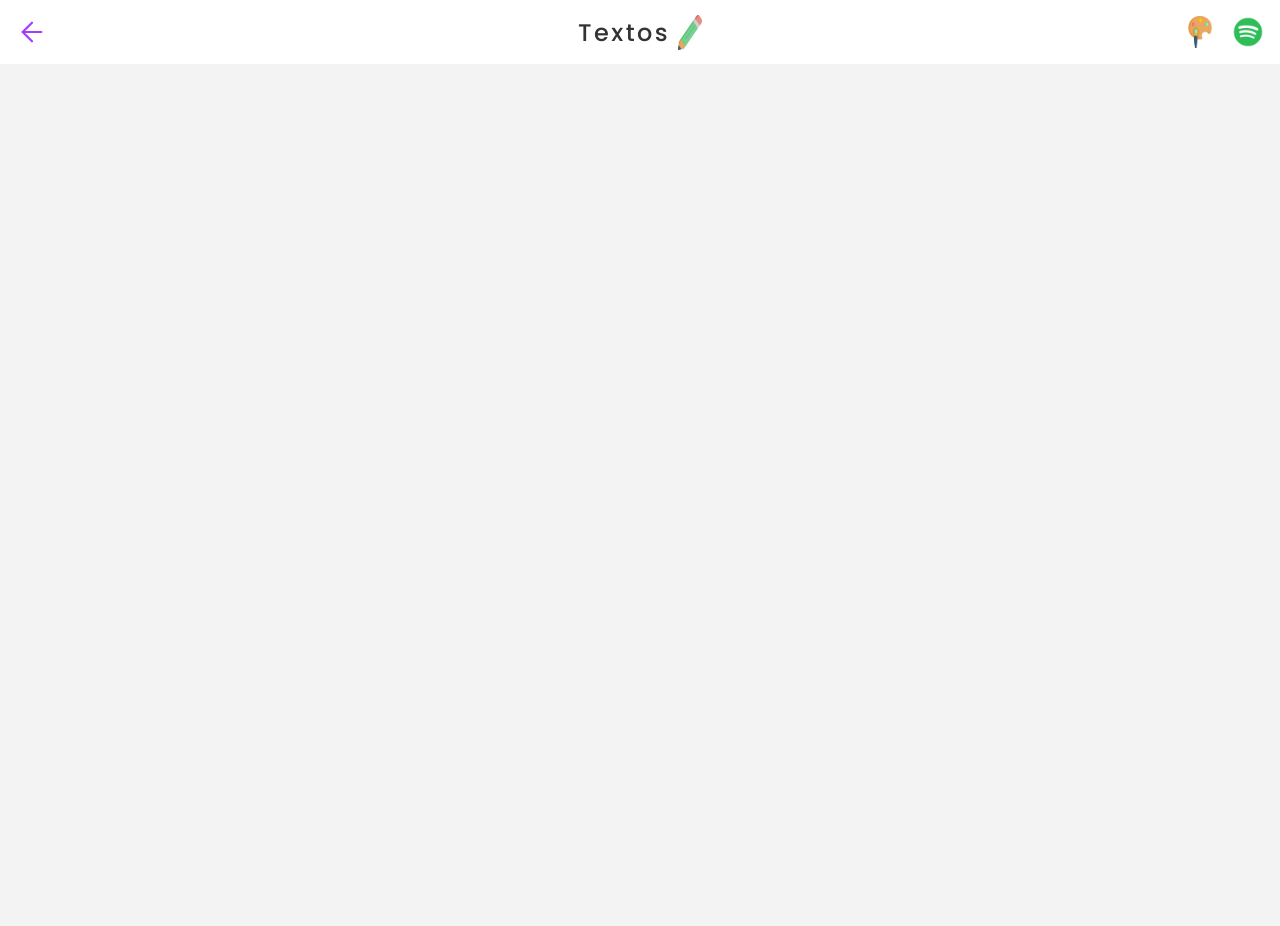
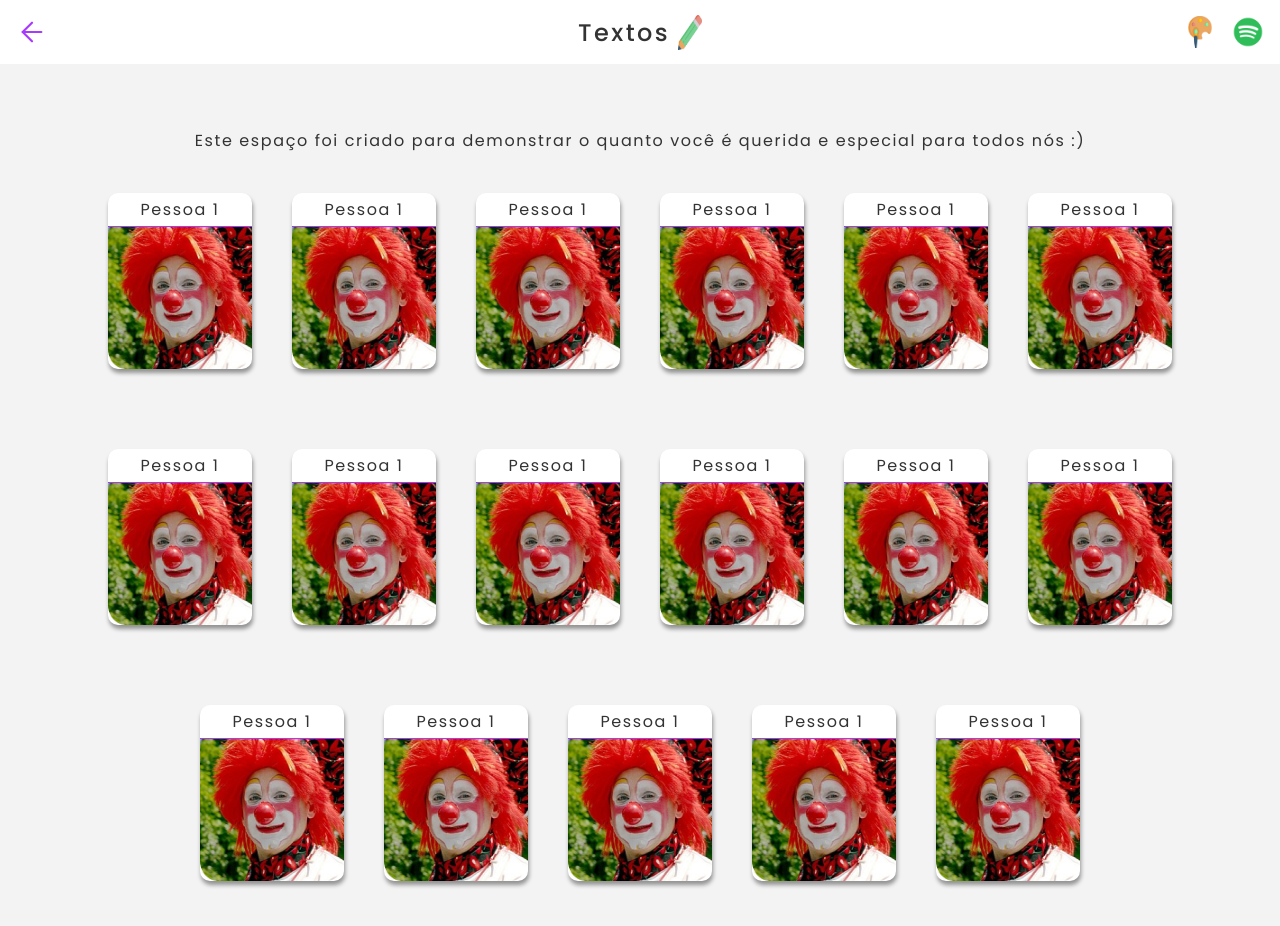
Before and after one commit to JoaoGuiBC/b-days, a Next.js app: page /Textos in a window 1280 px wide. Shown: the top 926 px of the page. Before the commit the page ends 800 px from the top, so only its background shows below. Built offline with nearby package versions, Linux system fonts and the light colour scheme.

Commit message:
Texts page structure (HTML + CSS)

```diff
--- a/src/components/Header/styles.ts
+++ b/src/components/Header/styles.ts
@@ -4,7 +4,7 @@ export const Container = styled.div`
   display: flex;
   position: relative;
 
-  width: 100vw;
+  width: 100%;
   height: 64px;
   align-items: center;
   justify-content: space-between;
--- a/src/pages/Textos/index.tsx
+++ b/src/pages/Textos/index.tsx
@@ -1,10 +1,123 @@
-// import { Container } from './styles';
+import { Card } from "../../components/Card";
+import { Header } from "../../components/Header";
 
-import { Header } from "../../components/Header";
+import { Container, Text, CardsContainer } from './styles';
 
 const Textos: React.FC = () => {
   return (
-    <Header title="Textos" />
+    <>
+      <Header title="Textos" />
+      <Container>
+        <Text>
+          Este espaço foi criado para demonstrar o quanto você é querida e
+          especial para todos nós :&#41;
+        </Text>
+        <CardsContainer>
+          <Card
+            title="Pessoa 1"
+            altText="Pessoa 1"
+            image="/userPhotoPlaceholder.png"
+            isIcon={false}
+          />
+          <Card
+            title="Pessoa 1"
+            altText="Pessoa 1"
+            image="/userPhotoPlaceholder.png"
+            isIcon={false}
+          />
+          <Card
+            title="Pessoa 1"
+            altText="Pessoa 1"
+            image="/userPhotoPlaceholder.png"
+            isIcon={false}
+          />
+          <Card
+            title="Pessoa 1"
+            altText="Pessoa 1"
+            image="/userPhotoPlaceholder.png"
+            isIcon={false}
+          />
+          <Card
+            title="Pessoa 1"
+            altText="Pessoa 1"
+            image="/userPhotoPlaceholder.png"
+            isIcon={false}
+          />
+          <Card
+            title="Pessoa 1"
+            altText="Pessoa 1"
+            image="/userPhotoPlaceholder.png"
+            isIcon={false}
+          />
+          <Card
+            title="Pessoa 1"
+            altText="Pessoa 1"
+            image="/userPhotoPlaceholder.png"
+            isIcon={false}
+          />
+          <Card
+            title="Pessoa 1"
+            altText="Pessoa 1"
+            image="/userPhotoPlaceholder.png"
+            isIcon={false}
+          />
+          <Card
+            title="Pessoa 1"
+            altText="Pessoa 1"
+            image="/userPhotoPlaceholder.png"
+            isIcon={false}
+          />
+          <Card
+            title="Pessoa 1"
+            altText="Pessoa 1"
+            image="/userPhotoPlaceholder.png"
+            isIcon={false}
+          />
+          <Card
+            title="Pessoa 1"
+            altText="Pessoa 1"
+            image="/userPhotoPlaceholder.png"
+            isIcon={false}
+          />
+          <Card
+            title="Pessoa 1"
+            altText="Pessoa 1"
+            image="/userPhotoPlaceholder.png"
+            isIcon={false}
+          />
+          <Card
+            title="Pessoa 1"
+            altText="Pessoa 1"
+            image="/userPhotoPlaceholder.png"
+            isIcon={false}
+          />
+          <Card
+            title="Pessoa 1"
+            altText="Pessoa 1"
+            image="/userPhotoPlaceholder.png"
+            isIcon={false}
+          />
+          <Card
+            title="Pessoa 1"
+            altText="Pessoa 1"
+            image="/userPhotoPlaceholder.png"
+            isIcon={false}
+          />
+          <Card
+            title="Pessoa 1"
+            altText="Pessoa 1"
+            image="/userPhotoPlaceholder.png"
+            isIcon={false}
+          />
+          <Card
+            title="Pessoa 1"
+            altText="Pessoa 1"
+            image="/userPhotoPlaceholder.png"
+            isIcon={false}
+          />
+        </CardsContainer>
+      </Container>
+    </>
   );
 }
 
--- /dev/null
+++ b/src/pages/Textos/styles.ts
@@ -0,0 +1,26 @@
+import styled from 'styled-components';
+
+export const Container = styled.div`
+  display: flex;
+  flex-direction: column;
+
+  align-items: center;
+  padding: 3rem 3.5rem;
+
+  max-width: 100vw;
+`;
+
+export const Text = styled.p`
+  letter-spacing: 0.1em;
+  text-align: center;
+
+  margin: 1rem 0 2.5rem 0;
+`;
+
+export const CardsContainer = styled.div`
+  display: flex;
+  flex-wrap: wrap;
+
+  justify-content: center;
+  gap: 5rem 2.5rem;
+`;
```
Also changed, not shown: public/userPhotoPlaceholder.png (added).
